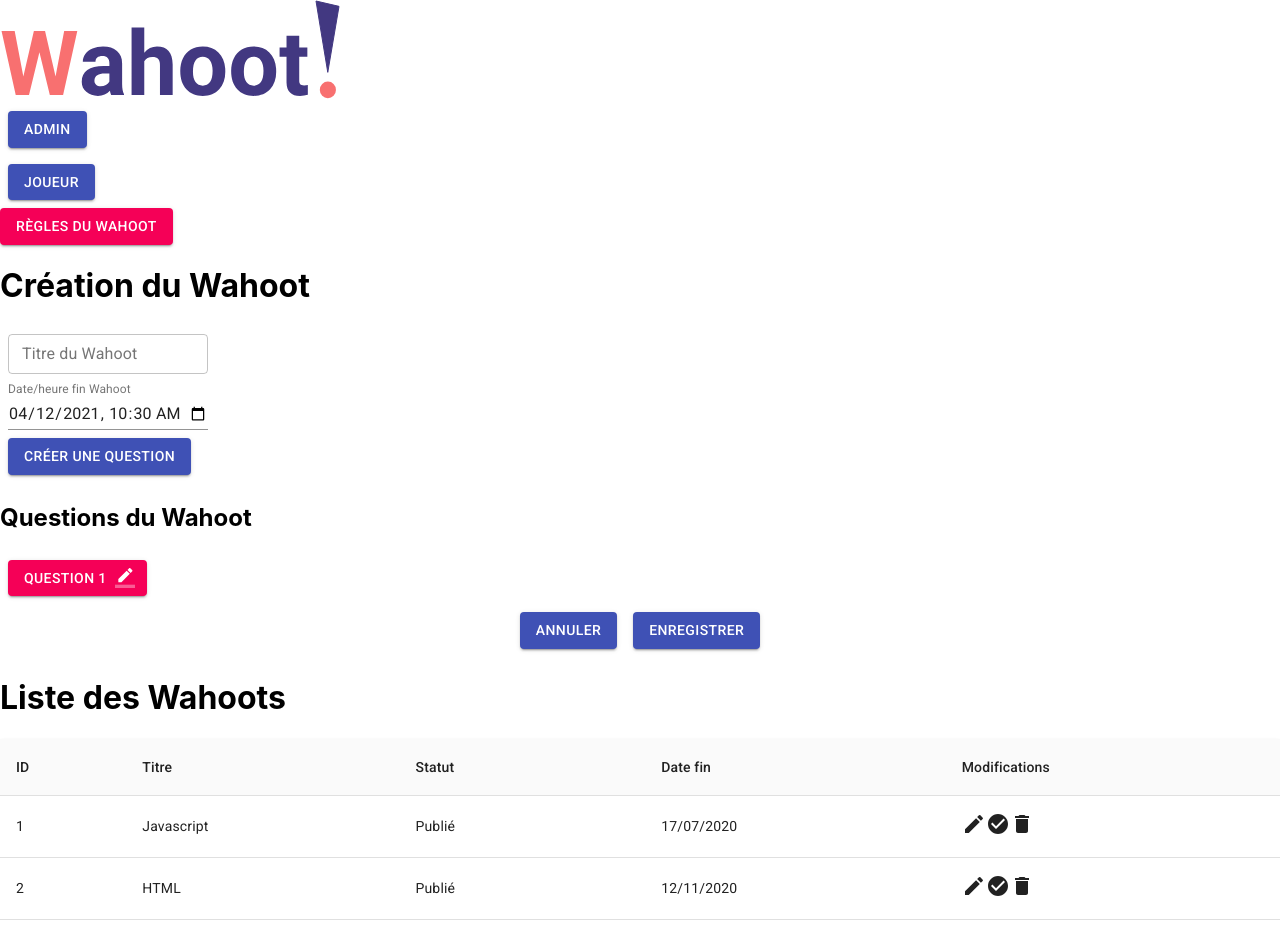
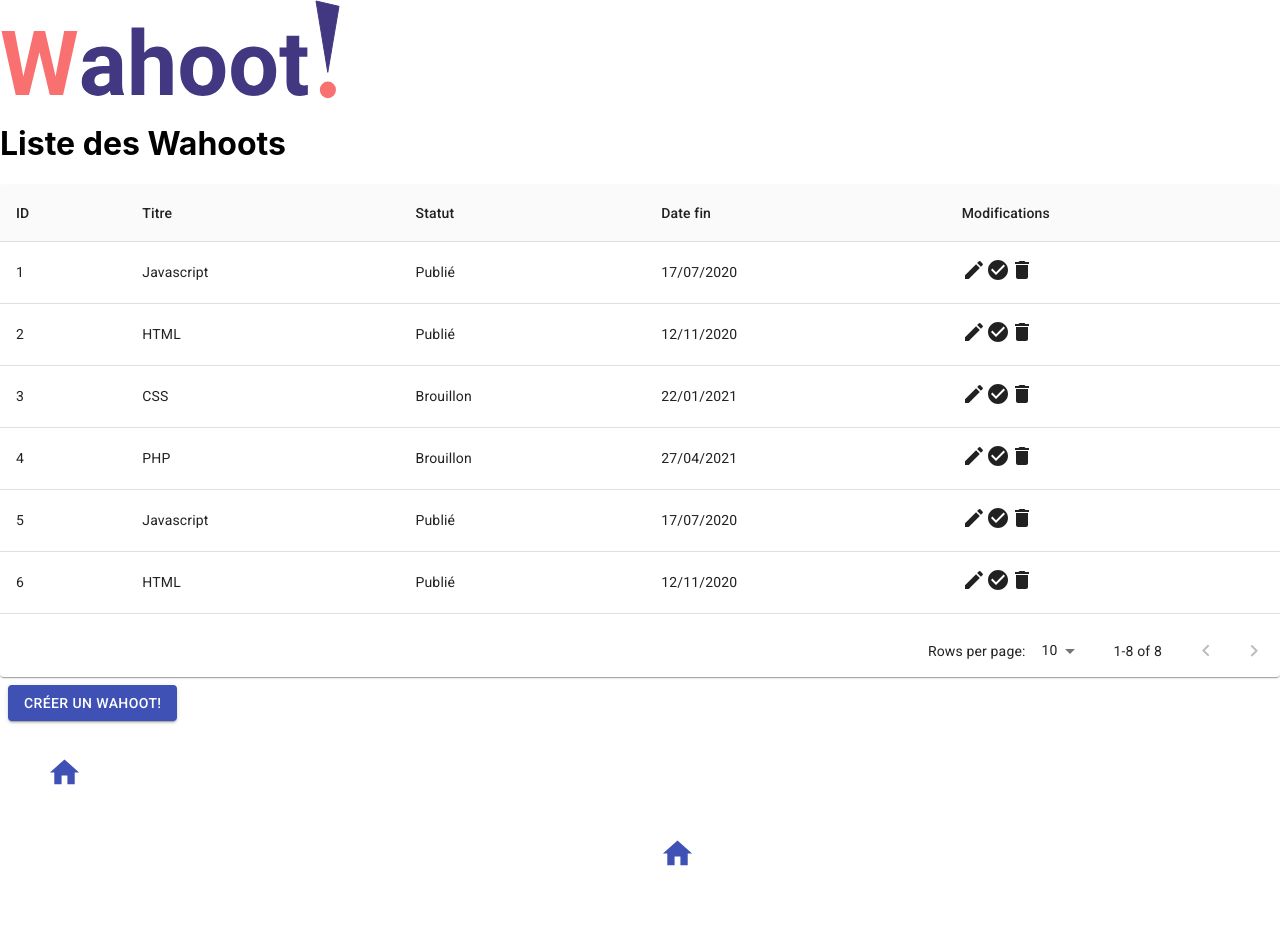
Before and after one commit to WildCodeSchool/bdx-wahoot, a React (Create React App) app in the folder wahoot/: page / in a window 1280 px wide. Shown: the top 936 px of the page. After the commit the page ends 891 px from the top, so only its background shows below. Built offline with nearby package versions, Linux system fonts and the light colour scheme.

Commit message:
ListWahoot avec message affichage aucun Wahoot si c'est vide

```diff
--- a/wahoot/src/App.js
+++ b/wahoot/src/App.js
@@ -9,10 +9,11 @@ import HomeButtonModal from './View/CreationWahoot/Components/HomeButtonModal';
 function App() {
   return (
   <Main>
-    {/* <Home />*/}<Home />
-    {/*<CreationWahoot /> */}<CreationWahoot />
+    {/* <Home />*/}
+    {/*<CreationWahoot /> */}
     {/*<ListWahoot/>*/} <ListWahoot />
      {/* <Login /> */}
+     <HomeButtonModal/>
   </Main>
   );
 }
--- a/wahoot/src/View/CreationWahoot/Components/HomeButtonModal.jsx
+++ b/wahoot/src/View/CreationWahoot/Components/HomeButtonModal.jsx
@@ -7,10 +7,24 @@ import DialogContentText from '@material-ui/core/DialogContentText';
 import DialogTitle from '@material-ui/core/DialogTitle';
 import Home from '../../Home/Home';
 import Footer from '../../../Layout/Main/Footer/Footer';
+import { makeStyles } from '@material-ui/core/styles';
 
+const useStyles = makeStyles((theme) => ({
+  root: {
+    '& > *': {
+      margin: theme.spacing(1),
+    },
+
+  position:"relative",
+  bottom:0,
+  marginLeft: "50%",
+
+  },
+}));
 
 
 function HomeButtonModal() {
+  const classes = useStyles();
   const [open, setOpen] = React.useState(false);
   const [scroll, setScroll] = React.useState('paper');
 
--- a/wahoot/src/View/CreationWahoot/Components/QuestionsW.jsx
+++ b/wahoot/src/View/CreationWahoot/Components/QuestionsW.jsx
@@ -1,4 +1,4 @@
-    import React from "react";
+import React from "react";
 import ButtonQuestion from "./ButtonQuestion";
 
 
--- /dev/null
+++ b/wahoot/src/View/ListWahoot/Components/ListAffichageW.jsx
@@ -0,0 +1,20 @@
+import React from "react";
+import TableWahoot from "./TableWahoot";
+
+
+
+    const displayElement = false;
+
+    function QuestionnaireW () {
+        return (
+
+                <div>
+                    {displayElement && (<p>Aucun Wahoot pour l'instant.</p>)}
+                    {!displayElement && (<TableWahoot/>)}
+
+                </div>
+
+        );
+    }
+
+    export default QuestionnaireW;
--- a/wahoot/src/View/ListWahoot/ListWahoot.jsx
+++ b/wahoot/src/View/ListWahoot/ListWahoot.jsx
@@ -1,5 +1,6 @@
 import React from 'react';
 import CreateW from './Components/CreateW.jsx';
+import QuestionnaireW from './Components/ListAffichageW.jsx';
 import TableWahoot from './Components/TableWahoot.jsx';
 
 
@@ -7,7 +8,7 @@ function ListWahoot() {
 
     return (
       <div>
-        <TableWahoot />
+        <QuestionnaireW />
         <CreateW/>
 
       </div>
```
